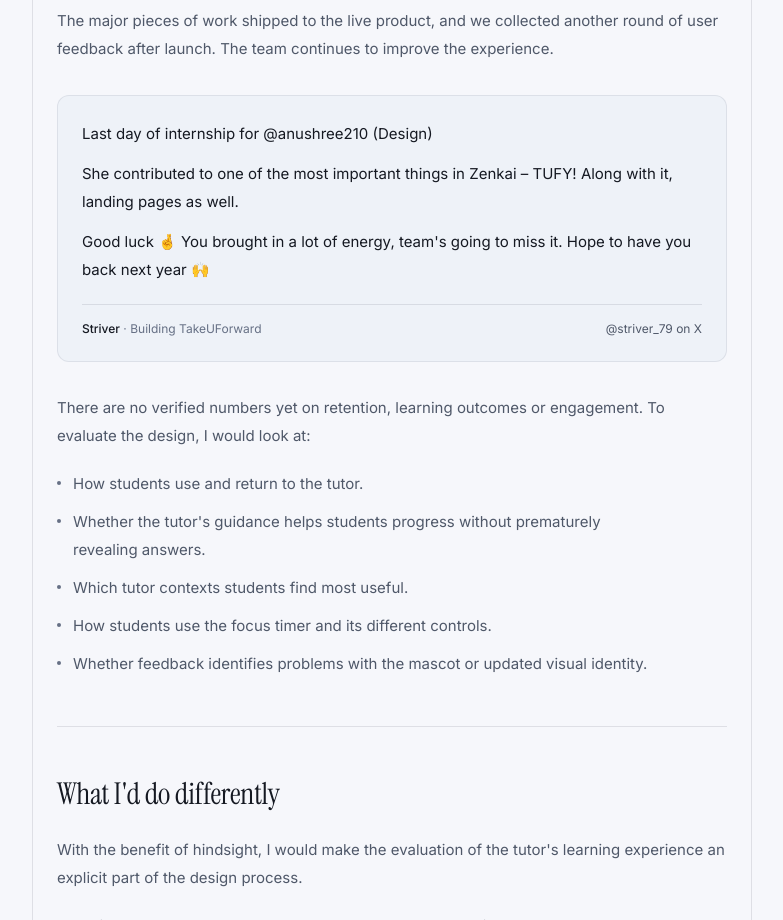
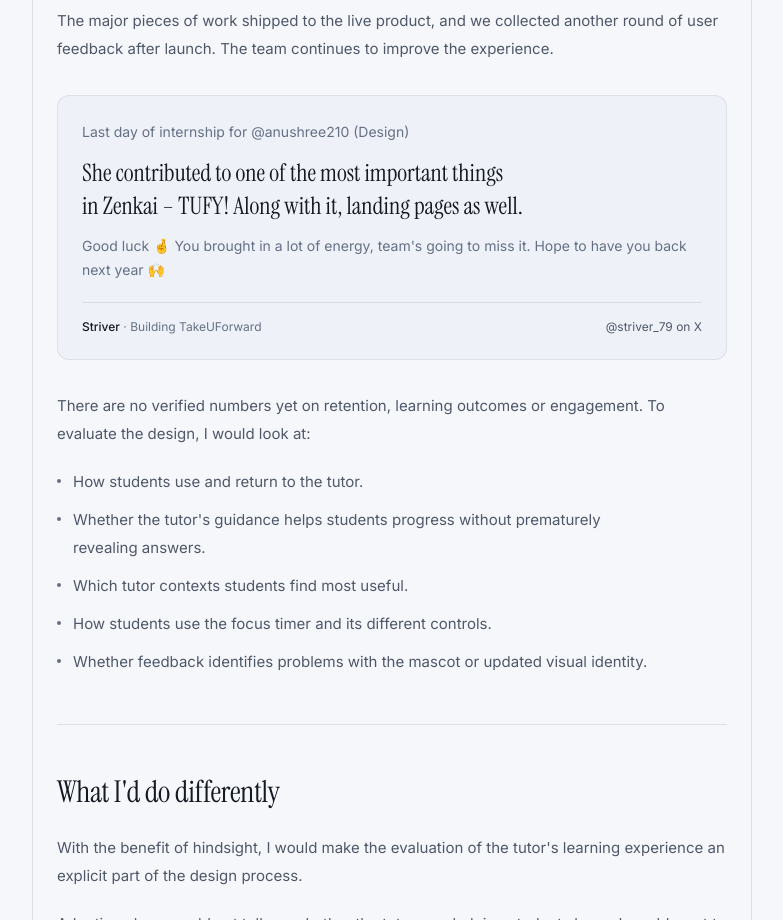
Before and after one commit to ashree2118/dev-portfolio, a Next.js app: page /case-studies/takeuforward in a window 1280 px wide. Shown: the part 9660-10580 px from the top of the page, without its empty margins (248-1031 px from the left). Built offline with nearby package versions, Linux system fonts and the light colour scheme.

Commit message:
Testimonial: smaller first and last lines, focus on the contribution line

```diff
--- a/app/case-studies/TakeUForwardCaseStudy.tsx
+++ b/app/case-studies/TakeUForwardCaseStudy.tsx
@@ -287,12 +287,12 @@
           handle="@striver_79"
           href="https://x.com/striver_79/status/2091066628301869155"
         >
-          <p>Last day of internship for @anushree210 (Design)</p>
-          <p>
+          <p className="text-sm leading-6 text-(--text-muted)">Last day of internship for @anushree210 (Design)</p>
+          <p className="font-(family-name:--font-instrument-serif) text-2xl leading-snug text-balance">
             She contributed to one of the most important things in Zenkai – TUFY! Along
             with it, landing pages as well.
           </p>
-          <p>
+          <p className="text-sm leading-6 text-(--text-muted)">
             Good luck 🤞 You brought in a lot of energy, team&apos;s going to miss it. Hope
             to have you back next year 🙌
           </p>
```
